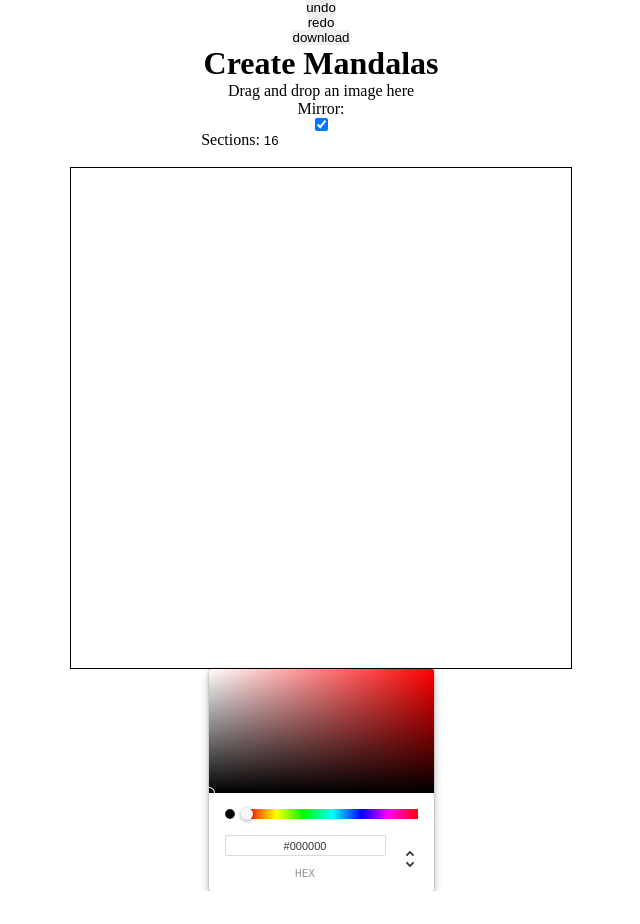
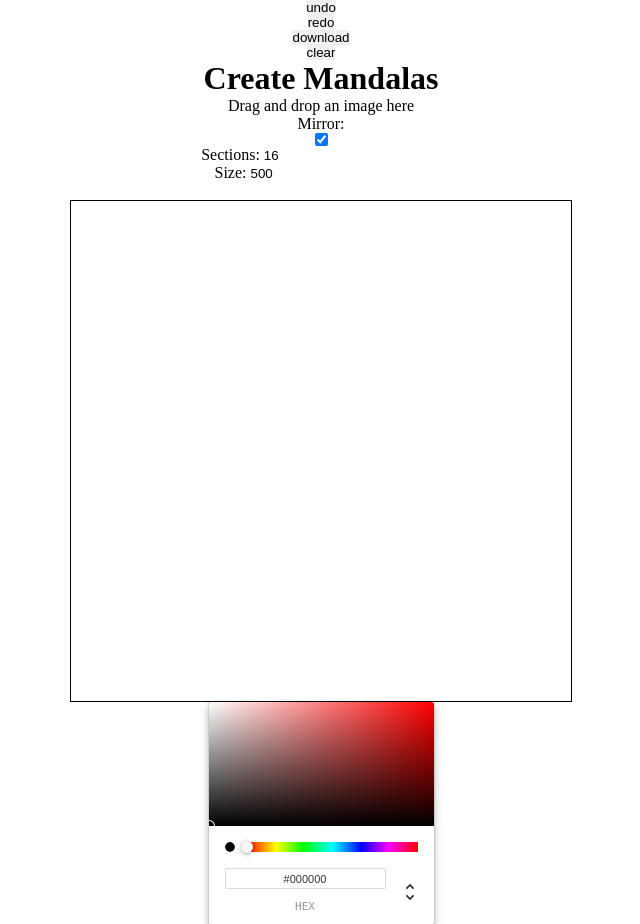
Before and after one commit to humanoid01/mandalian, a React (Vite) app in the folder mandalian/: page / in a window 1280 px wide. Shown: the whole page, without its empty margins (319-959 px from the left). Before the commit the page ends 891 px from the top, so only its background shows below. Built offline with nearby package versions, Linux system fonts and the light colour scheme.

Commit message:
Add size and clear feature

```diff
--- a/mandalian/src/components/DrawingCanvas/DrawingCanvas.tsx
+++ b/mandalian/src/components/DrawingCanvas/DrawingCanvas.tsx
@@ -24,9 +24,7 @@ const DrawingCanvas: React.FC = () => {
   const [color, setColor] = useState('#000');
   const [paths, setPaths] = useState<Path[]>([]);
   const [redoPaths, setRedoPaths] = useState<Path[]>([]);
-
-  const width = 500;
-  const height = 500;
+  const [size, setSize] = useState({ width: 500, height: 500 });
 
   const startDrawing = (e: React.MouseEvent<HTMLCanvasElement>) => {
     setRedoPaths(paths);
@@ -91,6 +89,10 @@ const DrawingCanvas: React.FC = () => {
   };
 
   const handleColor = (newColor: ColorResult) => setColor(newColor.hex);
+  const clear = () => {
+    setPaths([]);
+    setCurrentPath(null);
+  };
 
   return (
     <div
@@ -102,6 +104,7 @@ const DrawingCanvas: React.FC = () => {
       <button onClick={undo}>undo</button>
       <button onClick={redo}>redo</button>
       <button onClick={handleDownload}>download</button>
+      <button onClick={clear}>clear</button>
       <h1>Create Mandalas</h1>
       <DragAndDrop setBackgroundImage={setBackgroundImage} />
       Mirror:{' '}
@@ -118,11 +121,24 @@ const DrawingCanvas: React.FC = () => {
           onChange={e => setSections(Number(e.target.value))}
         />
       </div>
+      <div>
+        Size:{' '}
+        <input
+          type='number'
+          value={size.height}
+          onChange={e =>
+            setSize({
+              width: Number(e.target.value),
+              height: Number(e.target.value),
+            })
+          }
+        />
+      </div>
       <br />
       <canvas
         ref={canvasRef}
-        width={width}
-        height={height}
+        width={size.width}
+        height={size.height}
         onMouseDown={startDrawing}
         onMouseMove={continueDrawing}
         onMouseLeave={stopDrawing}
```
